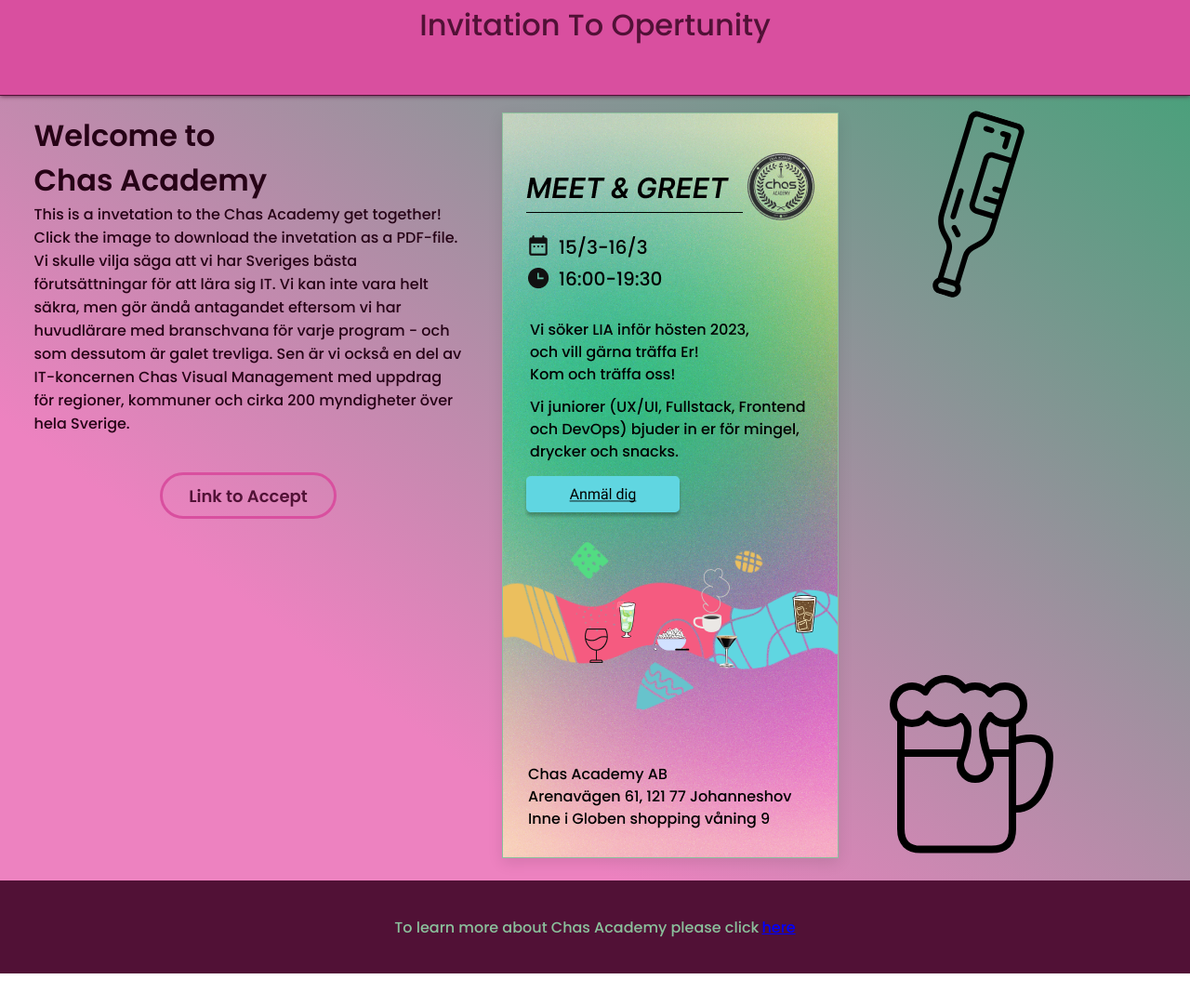
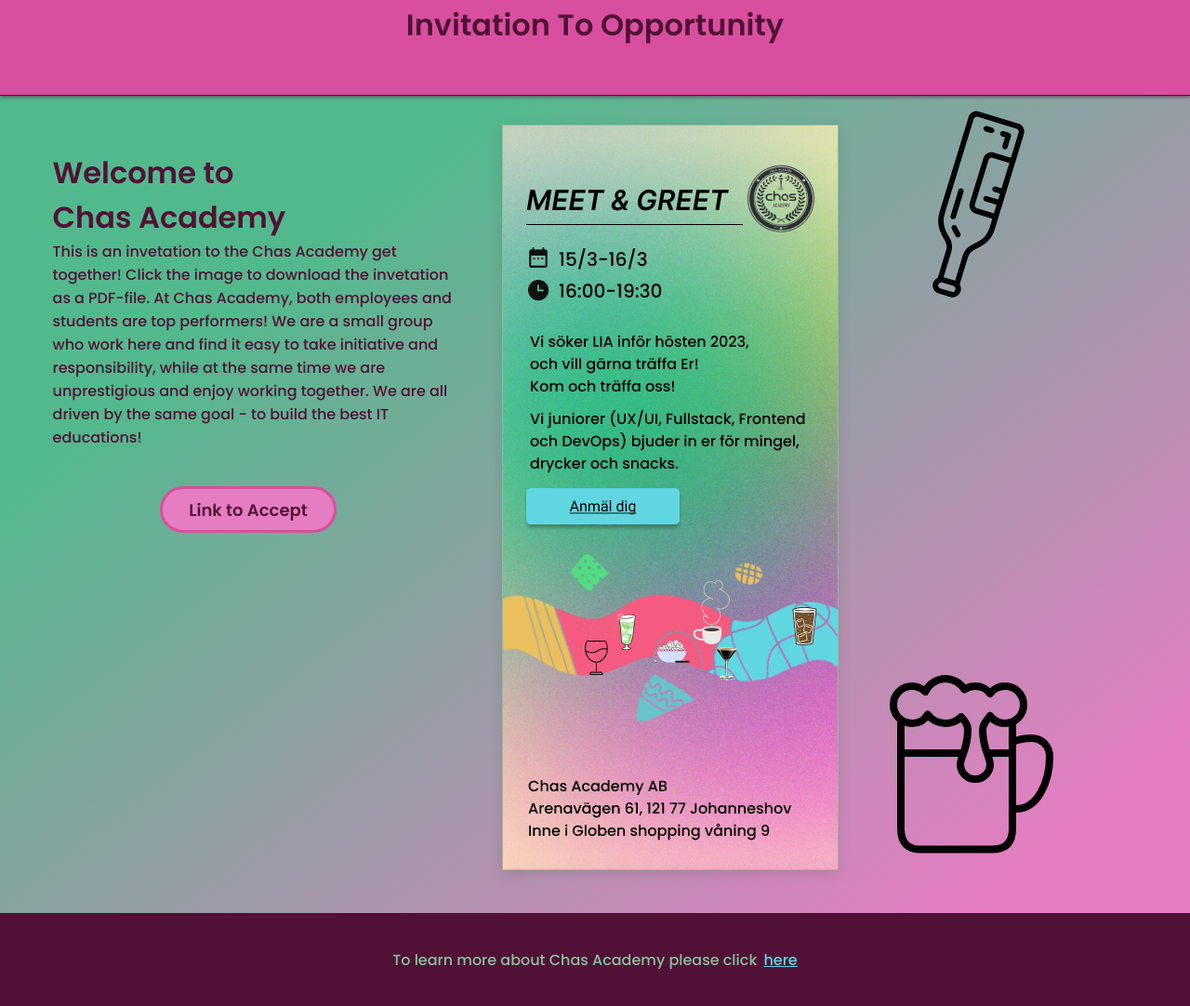
Before and after one commit to ViktorHek/chas_invetation, a plain HTML site: page index.html in a window 1280 px wide. Shown: the part 48-1130 px from the top of the page at 93% size. Before the commit the page ends 1095 px from the top, so only its background shows below. Drawn offline with Linux system fonts and the light colour scheme.

Commit message:
all text added. improved styling. looking good

```diff
--- a/index.html
+++ b/index.html
@@ -14,19 +14,20 @@
       rel="stylesheet" />
   </head>
   <body>
-    <header>Invitation To Opertunity</header>
+    <header>
+      <h1>Invitation To Opportunity</h1>
+    </header>
     <main>
       <div class="text-container">
         <h1>Welcome to <br />Chas Academy</h1>
         <p>
-          This is a invetation to the Chas Academy get together! Click the image
-          to download the invetation as a PDF-file. Vi skulle vilja säga att vi
-          har Sveriges bästa förutsättningar för att lära sig IT. Vi kan inte
-          vara helt säkra, men gör ändå antagandet eftersom vi har huvudlärare
-          med branschvana för varje program - och som dessutom är galet
-          trevliga. Sen är vi också en del av IT-koncernen Chas Visual
-          Management med uppdrag för regioner, kommuner och cirka 200
-          myndigheter över hela Sverige.
+          This is an invetation to the Chas Academy get together! Click the
+          image to download the invetation as a PDF-file. At Chas Academy, both
+          employees and students are top performers! We are a small group who
+          work here and find it easy to take initiative and responsibility,
+          while at the same time we are unprestigious and enjoy working
+          together. We are all driven by the same goal - to build the best IT
+          educations!
         </p>
         <div class="link-btn-container">
           <a
@@ -34,7 +35,6 @@
             target="_blank">
             <button>
               <p>Link to Accept</p>
-              <span></span>
             </button>
           </a>
         </div>
@@ -252,6 +252,11 @@
         </div>
       </div>
     </main>
-    <footer>To learn more about Chas Academy please click <a href="https://chasacademy.se/">here</a></footer>
+    <footer>
+      <p>
+        To learn more about Chas Academy please click
+        <a href="https://chasacademy.se/">here</a>
+      </p>
+    </footer>
   </body>
 </html>
--- a/style.css
+++ b/style.css
@@ -5,11 +5,11 @@
 }
 
 body {
-  /* background: rgb(64, 162, 119); */
+  background: rgb(82, 185, 141);
   background: linear-gradient(
-    217deg,
-    rgba(64, 162, 119, 1) 3%,
-    rgba(237, 130, 192, 1) 71%
+    142deg,
+    rgba(82, 185, 141, 1) 27%,
+    rgba(230, 125, 194, 1) 87%
   );
 }
 
@@ -25,15 +25,19 @@
   align-items: center;
   border-bottom: 1px solid #511136;
   box-shadow: 0px 0px 5px #511136;
+}
+header > h1 {
   font-size: 32px;
   color: #511136;
+  text-align: center;
+  margin: 0px 20px;
 }
 
 main {
   display: flex;
   justify-content: space-around;
   align-items: center;
-  padding: 170px 15px 25px 15px;
+  padding: 170px 15px 60px 15px;
   width: 90%;
   height: 800px;
 }
@@ -45,7 +49,7 @@
   flex-direction: column;
   width: 40%;
   height: 100%;
-  color: #260216;
+  color: #511236;
 }
 
 .text-container > h1 {
@@ -69,14 +73,15 @@
 }
 
 .img-link {
-  height: 100%;
-  width: 360px;
+  max-height: 100%;
+  max-width: 100%;
   display: flex;
   justify-content: center;
   align-items: center;
   transition: box-shadow 1s ease-out 100ms;
   border: 1px solid #8bc09c;
   box-shadow: 0px 5px 15px rgb(0, 0, 0, 0.1);
+  margin-top: 25px;
 }
 
 .img-link > img {
@@ -102,24 +107,26 @@
   display: flex;
   justify-content: center;
   align-items: center;
-  color: #8bc09c;
 }
 
-footer > a {
+footer > p {
+  color: #8bc09c;
+  margin: 0px 30px;
+  text-align: center;
+}
+
+footer > p > a {
   margin-left: 3px;
-    color: blue;
+  color: #60d6e1;
 }
 
 button {
   height: 50px;
   width: 190px;
-  font-size: 18px;
-  font-weight: bold;
   border: 3px solid #d94f9f;
   border-radius: 25px;
-  background-color: transparent;
-  color: #511236;
-  cursor: pointer;
+  background: rgba(230, 125, 194, 1);
+  background-size: 400% 400%;
   display: flex;
   justify-content: center;
   align-items: center;
@@ -135,23 +142,26 @@
   height: 50px;
   width: 190px;
   background-color: #60d6e1;
-  z-index: -1;
+  display: flex;
+  justify-content: center;
+  align-items: center;
+  z-index: 11;
   -webkit-transition: 0.3s ease-in-out;
   -moz-transition: 0.3s ease-in-out;
   -o-transition: 0.3s ease-in-out;
   transition: 0.3s ease-in-out;
 }
 
-button:hover > span {
-  -webkit-transform: translateX(190px);
-  -moz-transform: translateX(190px);
-  -o-transform: translateX(190px);
-  -ms-transform: translateX(190px);
-  transform: translateX(190px);
+button > p {
+  z-index: 2;
+  color: #511236;
+  cursor: pointer;
+  font-size: 18px;
+  font-weight: bold;
 }
+
 button:hover {
-  border: 2px solid #f264b7;
-  box-shadow: 0px 0px 10px #51113699;
+  animation: backgrond-color 3s ease-in-out infinite;
 }
 
 .animation-container {
@@ -189,17 +199,78 @@
 .animation-container:hover > .drop-container {
   display: block;
   opacity: 1;
-  animation: drop 3s infinite ease-in;
+  animation: drop 1s infinite ease-in;
 }
 
 @keyframes drop {
   0% {
     display: block;
+    opacity: 0;
+    transform: translateY(0px);
+  }
+  1% {
+    opacity: 0.2;
+  }
+  2% {
+    opacity: 0.4;
+  }
+  3% {
+    opacity: 0.6;
+  }
+  4% {
+    opacity: 0.8;
+  }
+  5% {
     opacity: 1;
     transform: translateY(0px);
   }
+  95% {
+    opacity: 1;
+  }
+  96% {
+    opacity: 0.8;
+  }
+  97% {
+    opacity: 0.6;
+  }
+  98% {
+    opacity: 0.4;
+  }
+  99% {
+    opacity: 0.2;
+  }
   100% {
+    opacity: 0;
     transform: translateY(385px);
+  }
+}
+
+@keyframes backgrond-color {
+  0% {
+    background-color: rgba(230, 125, 194, 1);
+    border: 3px solid #d94f9f;
+    color: #511236;
+  }
+  20% {
+    border: 2px solid rgb(89, 206, 155);
+    color: rgb(21, 88, 59);
+    box-shadow: 0px 0px 5px #5111363b;
+  }
+  50% {
+    background-color: rgba(82, 185, 141, 1);
+    box-shadow: 0px 0px 10px #51113699;
+    border: 2px solid #ea7bbc;
+    color: #511236;
+  }
+  80% {
+    border: 2px solid rgb(89, 206, 155);
+    color: rgb(21, 88, 59);
+    box-shadow: 0px 0px 5px #5111363b;
+  }
+  100% {
+    background-color: rgba(230, 125, 194, 1);
+    border: 3px solid #d94f9f;
+    color: #511236;
   }
 }
 
@@ -211,9 +282,31 @@
   main {
     flex-direction: column;
     justify-content: center;
-        height: 1300px;
+    height: 1440px;
+    padding: 248px 20px 90px 15px;
+    max-width: 100%;
   }
   .text-container {
     width: 90%;
   }
+  .text-container > h1 {
+    margin-bottom: 20px;
   }
+}
+
+@media only screen and (min-width: 770px) {
+  .text-container > h1 {
+    margin-left: 20px;
+    margin-top: 40px;
+  }
+
+  .text-container > p {
+    margin-left: 20px;
+  }
+}
+
+@media only screen and (max-width: 300px) {
+  main {
+    max-width: 80%;
+  }
+}
```
Lines whose indentation alone changed are shown as unchanged.
